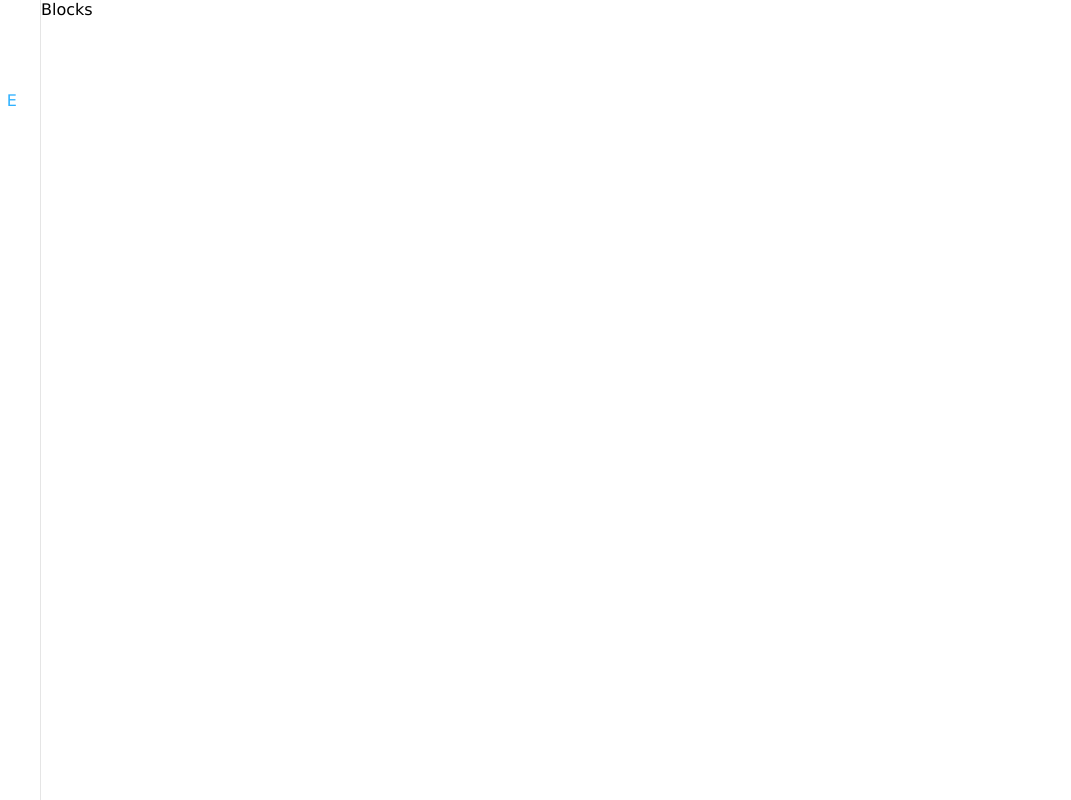
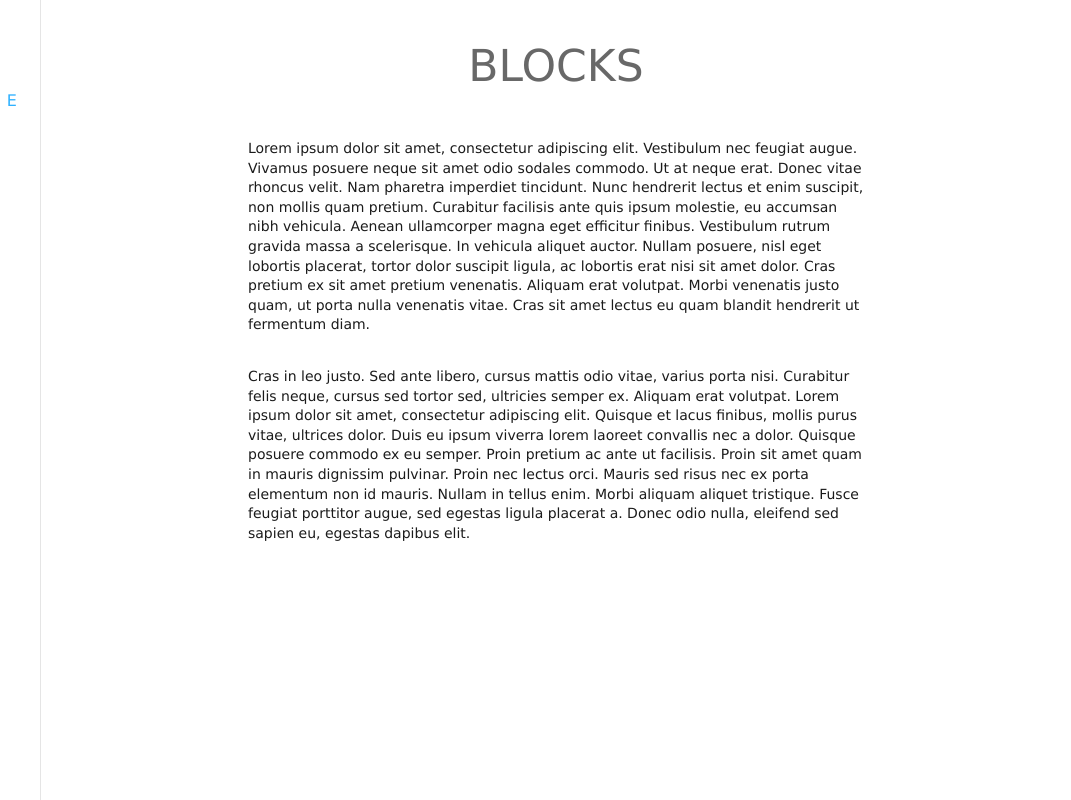
Before and after one commit to seanchoe/portfolio, a plain HTML site: page index.html at #!/blocks in a window 1280 px wide. Shown: the full height of the page, 209-1280 px from the left. Drawn offline with nearby package versions, Linux system fonts and the light colour scheme; some packages are replaced by stand-ins of ours.

Commit message:
Main center align / Repository name changed to "Works"

```diff
--- a/css/main.css
+++ b/css/main.css
@@ -54,7 +54,7 @@ body {
 	display: flex;
 	flex: 1 1 auto;
 	flex-direction: row;
-	min-width: 960px;
+	min-width: 740px;
 	height: 100vh;
 }
 
@@ -64,7 +64,6 @@ body {
 	flex-direction: column;
 	border-right: 1px solid #e5e5e5;
 	padding-left: 8px;
-	padding-bottom: 16px;
 	position: relative;
 }
 
@@ -101,12 +100,11 @@ body {
 	overflow-y: auto;
 	display: flex;
 	flex-direction: column;
-	min-height: 0;
-	height: 100%;
 }
 
 .sidebar .navigation {
 	flex: 1 0 auto;
+	padding-bottom: 16px;
 }
 
 .sidebar .navigation ul.company {
@@ -152,4 +150,36 @@ body {
 
 .main {
 	flex: 1 1 0;
+	display: flex;
+	flex-direction: column;
+	overflow-y: auto;
 }
+
+.main > .content-wrapper {
+	flex: 1 0 auto;
+	display: flex;
+	flex-direction: row;
+	justify-content: center;
+	padding: 32px ;
+}
+
+.main > .content-wrapper > .content {
+	flex: 1 1 auto;
+	padding: 0 32px;
+	max-width: 680px;
+}
+
+.content h1 {
+	color: #686868;
+	font-size: 44px;
+	font-weight: lighter;
+	text-align: center;
+	margin: 8px 0 32px 0;
+}
+
+.content p {
+	color: #1b1b1b;
+	font-size: 14px;
+	line-height: 1.4em;
+	padding: 16px 0;
+}
--- a/index.html
+++ b/index.html
@@ -34,7 +34,11 @@
 				</div><!-- .navigation-wrapper -->
 			</div><!-- .sidebar -->
 			<div class="main">
-				<div ng-view></div>
+				<div class="content-wrapper">
+					<div class="content">
+						<div ng-view></div>
+					</div>
+				</div>
 			</div>
 		</div>
 	</body>
--- a/works/blocks.html
+++ b/works/blocks.html
@@ -1 +1,4 @@
-<h1>Blocks</h1>
+<h1>BLOCKS</h1>
+<p>Lorem ipsum dolor sit amet, consectetur adipiscing elit. Vestibulum nec feugiat augue. Vivamus posuere neque sit amet odio sodales commodo. Ut at neque erat. Donec vitae rhoncus velit. Nam pharetra imperdiet tincidunt. Nunc hendrerit lectus et enim suscipit, non mollis quam pretium. Curabitur facilisis ante quis ipsum molestie, eu accumsan nibh vehicula. Aenean ullamcorper magna eget efficitur finibus. Vestibulum rutrum gravida massa a scelerisque. In vehicula aliquet auctor. Nullam posuere, nisl eget lobortis placerat, tortor dolor suscipit ligula, ac lobortis erat nisi sit amet dolor. Cras pretium ex sit amet pretium venenatis. Aliquam erat volutpat. Morbi venenatis justo quam, ut porta nulla venenatis vitae. Cras sit amet lectus eu quam blandit hendrerit ut fermentum diam.</p>
+
+<p>Cras in leo justo. Sed ante libero, cursus mattis odio vitae, varius porta nisi. Curabitur felis neque, cursus sed tortor sed, ultricies semper ex. Aliquam erat volutpat. Lorem ipsum dolor sit amet, consectetur adipiscing elit. Quisque et lacus finibus, mollis purus vitae, ultrices dolor. Duis eu ipsum viverra lorem laoreet convallis nec a dolor. Quisque posuere commodo ex eu semper. Proin pretium ac ante ut facilisis. Proin sit amet quam in mauris dignissim pulvinar. Proin nec lectus orci. Mauris sed risus nec ex porta elementum non id mauris. Nullam in tellus enim. Morbi aliquam aliquet tristique. Fusce feugiat porttitor augue, sed egestas ligula placerat a. Donec odio nulla, eleifend sed sapien eu, egestas dapibus elit.</p>
```
Also changed, not shown: README.md.
